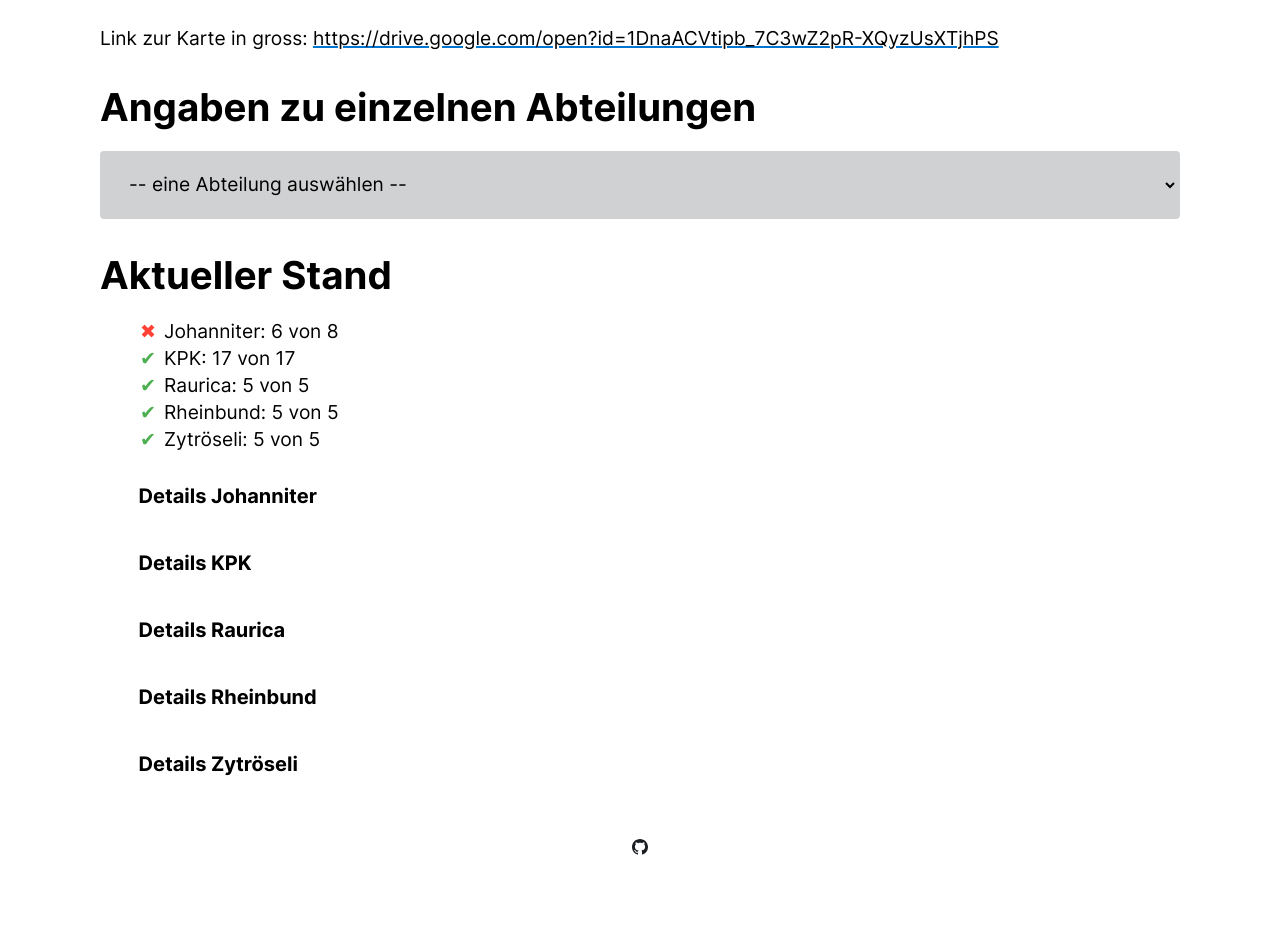
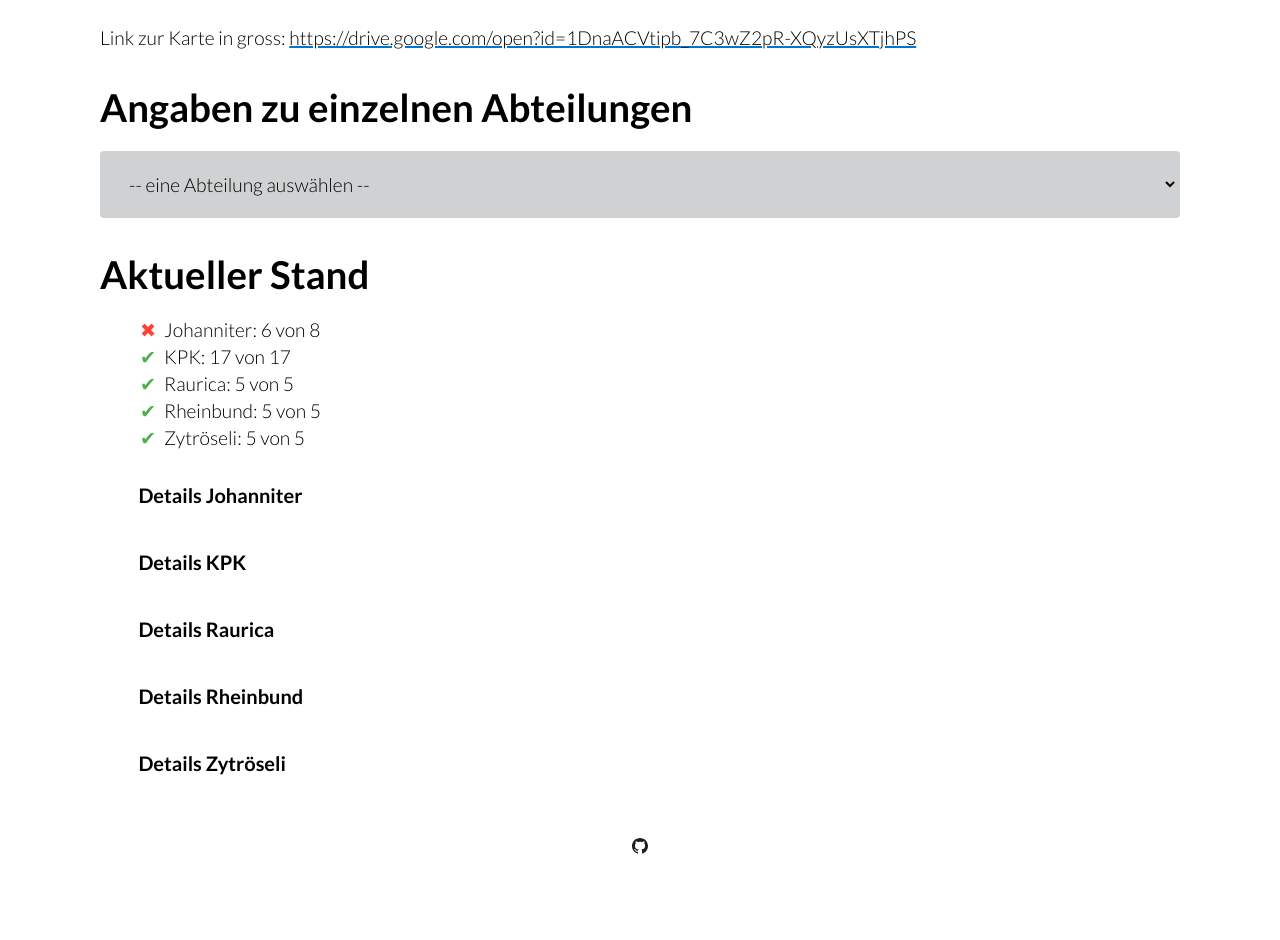
Before and after one commit to PfadiRegionBasel/midata-koordinaten, a PHP site: page / in a window 1280 px wide. Shown: the part 733-1673 px from the top of the page. After the commit the page ends 1587 px from the top, so only its background shows below. Run offline with PHP 8.4, Linux system fonts and the light colour scheme.

Commit message:
PRB Font Stack

```diff
--- a/css/style.css
+++ b/css/style.css
@@ -1,26 +1,42 @@
+/* lato-300 - latin */
 @font-face {
-  font-family: 'Inter var';
-  font-weight: 100 900;
-  font-display: swap;
+  font-family: 'Lato';
   font-style: normal;
-  font-named-instance: 'Regular';
-  src: url("fonts/Inter-roman.var.woff2?v=3.15") format("woff2");
+  font-weight: 300;
+  src: local(''),
+       url('fonts/lato-v17-latin-300.woff2') format('woff2')
 }
+
 @font-face {
-  font-family: 'Inter var';
-  font-weight: 100 900;
-  font-display: swap;
+  font-family: 'Lato';
   font-style: italic;
-  font-named-instance: 'Italic';
-  src: url("fonts/Inter-italic.var.woff2?v=3.15") format("woff2");
+  font-weight: 300;
+  src: local(''),
+       url('fonts/lato-v17-latin-300italic.woff2') format('woff2')
 }
+
+@font-face {
+  font-family: 'Lato';
+  font-style: normal;
+  font-weight: 700;
+  src: local(''),
+       url('fonts/lato-v17-latin-700.woff2') format('woff2')
+}
+
 
 body {
   padding-bottom: 3rem;
+  font-family: 'Lato', sans-serif;
+  font-weight: 300;
 }
 
-@supports (font-variation-settings: normal) {
-  body { font-family: 'Inter var', sans-serif; }
+h1,
+h2,
+h3,
+h4,
+h5,
+h6 {
+  font-weight: 700;
 }
 
 h1 {
```
Also changed, not shown: css/fonts/lato-v17-latin-300.woff2 (added), css/fonts/lato-v17-latin-300italic.woff2 (added), css/fonts/lato-v17-latin-700.woff2 (added).
